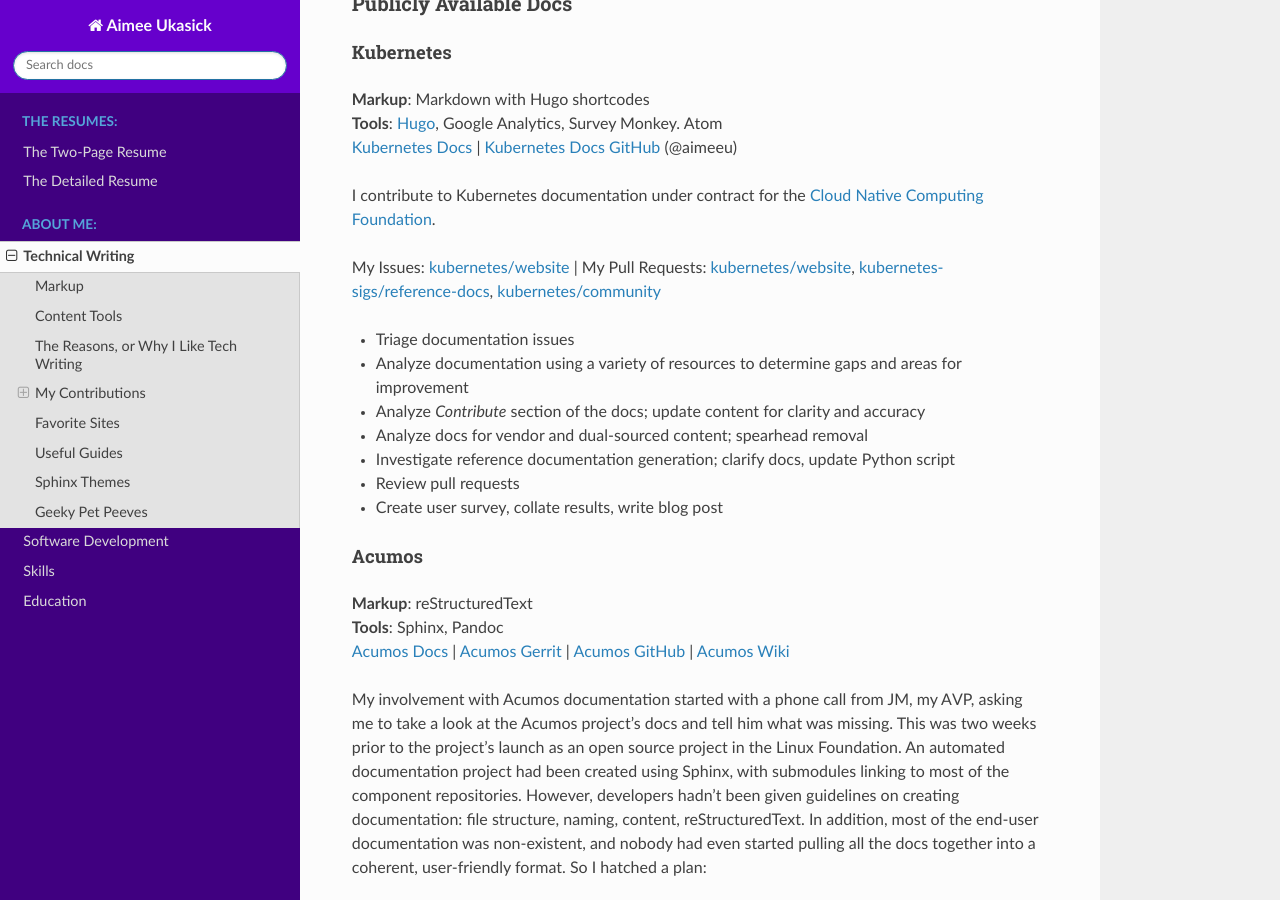
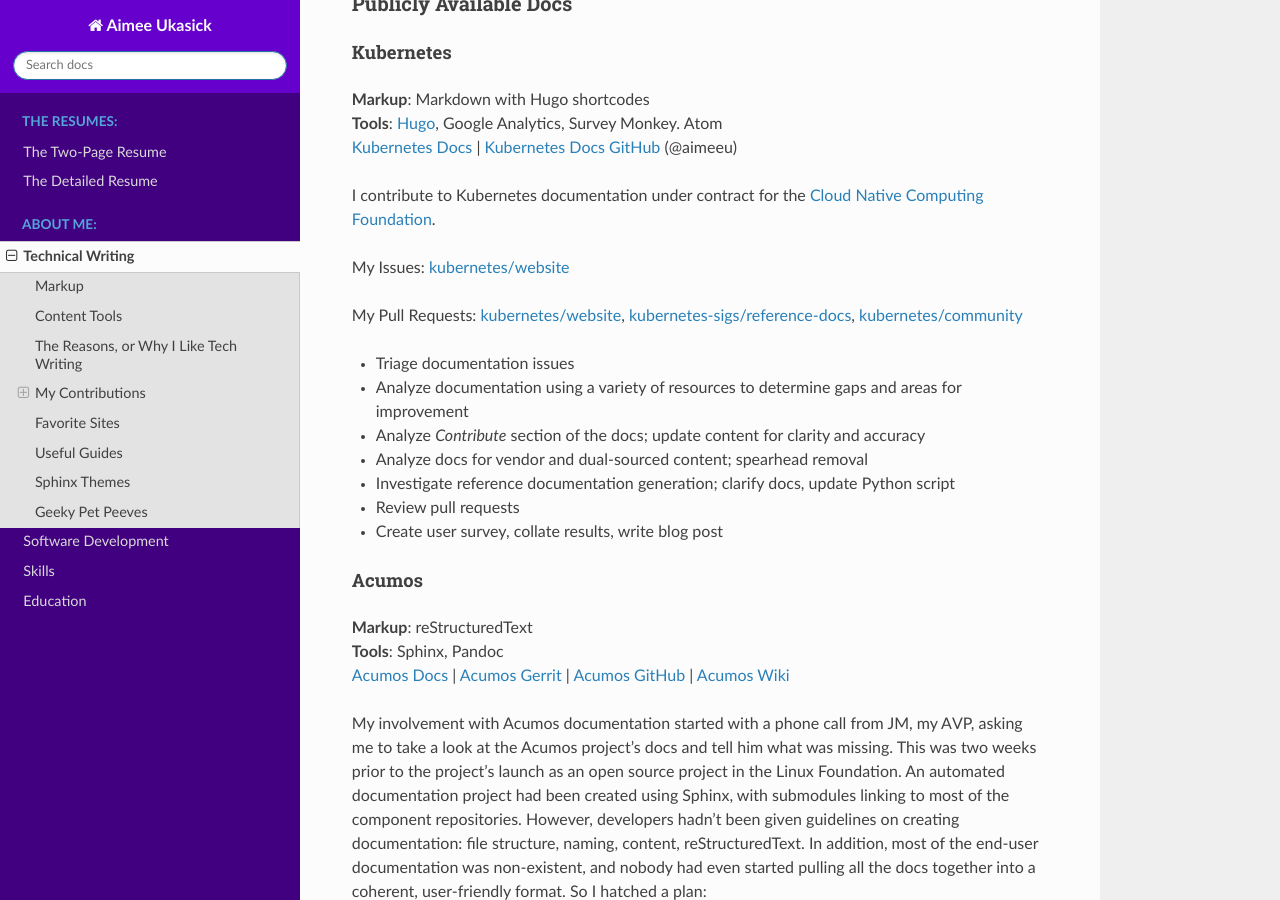
Before and after one commit to aimeeu/aimee-ukasick-resume, a Sphinx documentation site: the page built from docs/tech_writing.rst, in a window 1280 px wide and 900 px high, scrolled down 1305 px. Built offline with Sphinx 7.4.7 and the Read the Docs theme 2.0.0, drawn with Linux system fonts in a browser that asks for light colours.

```diff
--- a/docs/tech_writing.rst
+++ b/docs/tech_writing.rst
@@ -74,7 +74,8 @@ Kubernetes
 I contribute to Kubernetes documentation under contract for the `Cloud Native Computing Foundation <https://www.cncf.io/>`_.
 
 My Issues: `kubernetes/website <https://github.com/kubernetes/website/issues?utf8=%E2%9C%93&q=is%3Aissue+author%3Aaimeeu>`_
-| My Pull Requests: `kubernetes/website <https://github.com/kubernetes/website/pulls?utf8=%E2%9C%93&q=is%3Apr+author%3Aaimeeu+>`_, `kubernetes-sigs/reference-docs <https://github.com/kubernetes-sigs/reference-docs/pulls?utf8=%E2%9C%93&q=is%3Apr+author%3Aaimeeu>`_, `kubernetes/community <https://github.com/kubernetes/community/pulls?utf8=%E2%9C%93&q=is%3Apr+author%3Aaimeeu>`_
+
+My Pull Requests: `kubernetes/website <https://github.com/kubernetes/website/pulls?utf8=%E2%9C%93&q=is%3Apr+author%3Aaimeeu+>`_, `kubernetes-sigs/reference-docs <https://github.com/kubernetes-sigs/reference-docs/pulls?utf8=%E2%9C%93&q=is%3Apr+author%3Aaimeeu>`_, `kubernetes/community <https://github.com/kubernetes/community/pulls?utf8=%E2%9C%93&q=is%3Apr+author%3Aaimeeu>`_
 
 - Triage documentation issues
 - Analyze documentation using a variety of resources to determine gaps and areas for improvement
```
